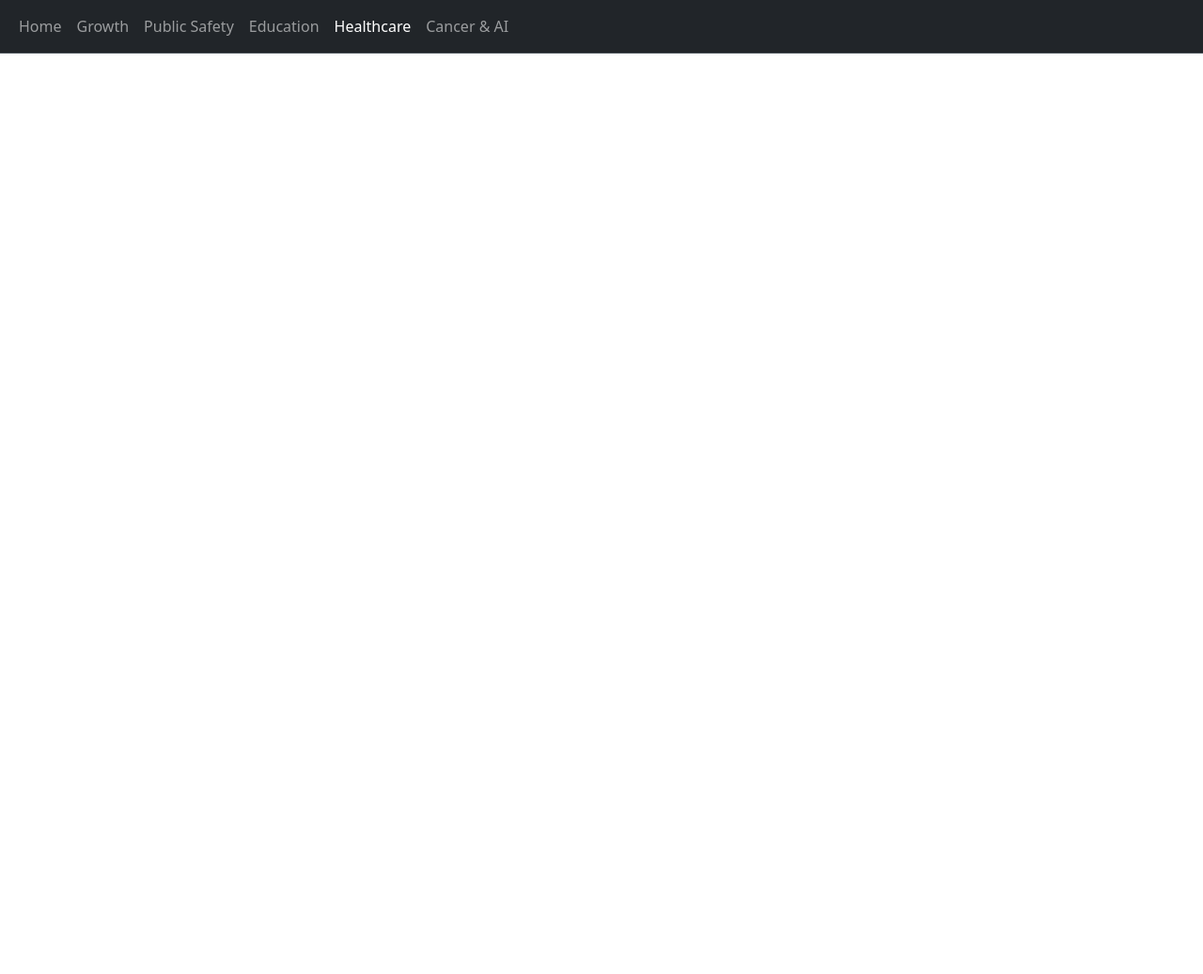
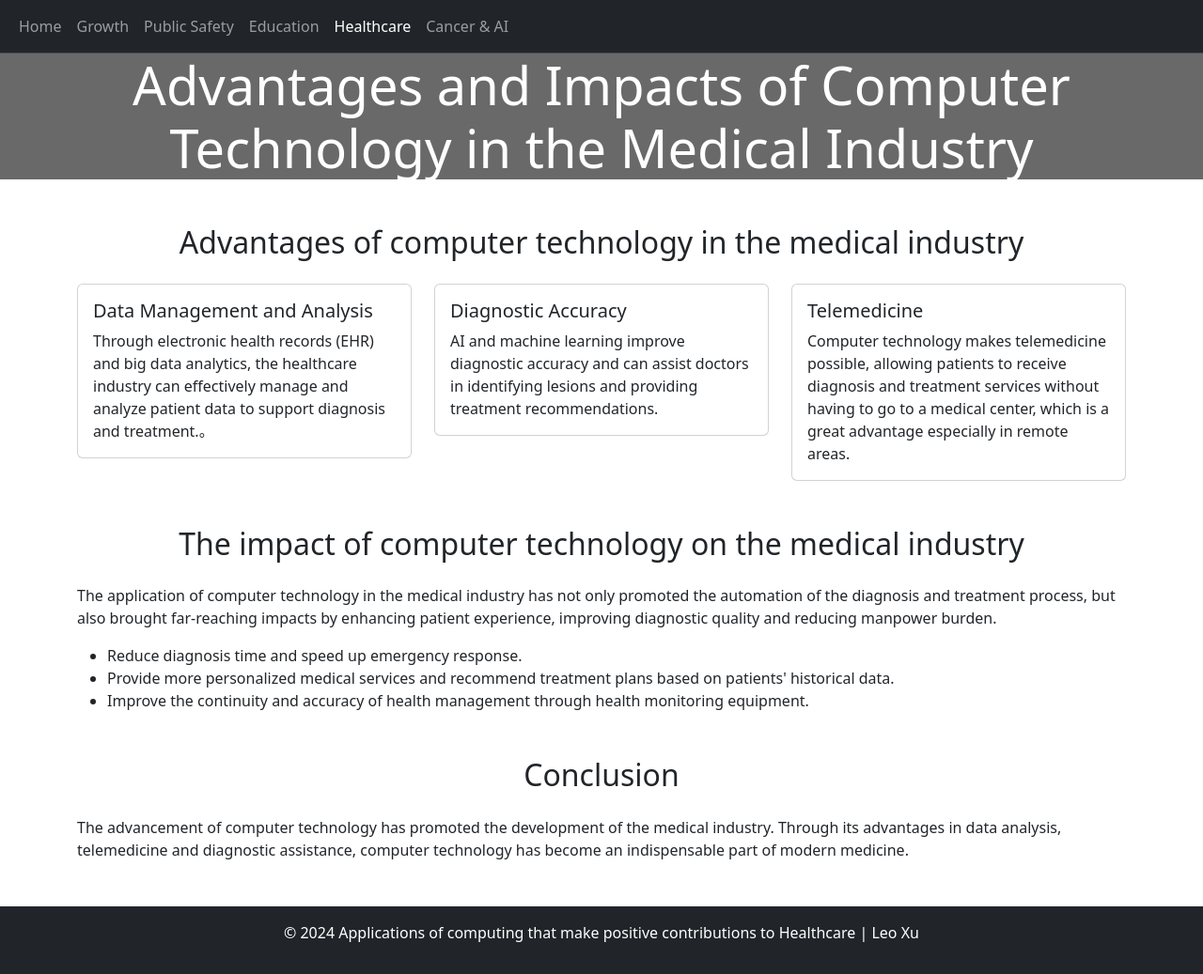
Before and after one commit to joe-garnett/pbweek4, a plain HTML site: page HeathCare.html in a window 1280 px wide. Shown: the whole page at 94% size. Before the commit the page ends 800 px from the top, so only its background shows below. Drawn offline with nearby package versions, Linux system fonts and the light colour scheme.

Commit message:
finished the webpage

```diff
--- a/HeathCare.html
+++ b/HeathCare.html
@@ -4,6 +4,7 @@
     <link href="https://cdn.jsdelivr.net/npm/bootstrap@5.3.3/dist/css/bootstrap.min.css" rel="stylesheet" integrity="sha384-QWTKZyjpPEjISv5WaRU9OFeRpok6YctnYmDr5pNlyT2bRjXh0JMhjY6hW+ALEwIH" crossorigin="anonymous">
     <meta charset="UTF-8">
     <title>Healthcare</title>
+
 </head>
 <body>
     <nav class="navbar navbar-expand-lg bg-dark border-bottom sticky-top border-body" data-bs-theme="dark">
@@ -35,5 +36,65 @@
             </div>
         </div>
     </nav>
+
+<header class="text-center text-white " style="background-color: dimgray;">
+    <h1 class="display-4">Advantages and Impacts of Computer Technology in the Medical Industry</h1>
+</header>
+
+<section id="advantages" class="container my-5">
+    <h2 class="text-center mb-4">Advantages of computer technology in the medical industry</h2>
+    <div class="row">
+        <div class="col-md-4">
+            <div class="card">
+                <div class="card-body">
+                    <h5 class="card-title">Data Management and Analysis</h5>
+                    <p class="card-text">Through electronic health records (EHR) and big data analytics, the healthcare industry can effectively manage and analyze patient data to support diagnosis and treatment.。</p>
+                </div>
+            </div>
+        </div>
+        <div class="col-md-4">
+            <div class="card">
+                <div class="card-body">
+                    <h5 class="card-title">Diagnostic Accuracy</h5>
+                    <p class="card-text">AI and machine learning improve diagnostic accuracy and can assist doctors in identifying lesions and providing treatment recommendations.</p>
+                </div>
+            </div>
+        </div>
+        <div class="col-md-4">
+            <div class="card">
+                <div class="card-body">
+                    <h5 class="card-title">Telemedicine</h5>
+                    <p class="card-text">Computer technology makes telemedicine possible, allowing patients to receive diagnosis and treatment services without having to go to a medical center, which is a great advantage especially in remote areas.</p>
+                </div>
+            </div>
+        </div>
+    </div>
+</section>
+
+
+<section id="impact" class="container my-5">
+    <h2 class="text-center mb-4">The impact of computer technology on the medical industry</h2>
+    <p>The application of computer technology in the medical industry has not only promoted the automation of the diagnosis and treatment process, but also brought far-reaching impacts by enhancing patient experience, improving diagnostic quality and reducing manpower burden.</p>
+    <ul>
+        <li>Reduce diagnosis time and speed up emergency response.</li>
+        <li>Provide more personalized medical services and recommend treatment plans based on patients' historical data.</li>
+        <li>Improve the continuity and accuracy of health management through health monitoring equipment.</li>
+    </ul>
+</section>
+
+
+<section id="conclusion" class="container my-5">
+    <h2 class="text-center mb-4">Conclusion</h2>
+    <p>The advancement of computer technology has promoted the development of the medical industry. Through its advantages in data analysis, telemedicine and diagnostic assistance, computer technology has become an indispensable part of modern medicine.</p>
+</section>
+
+
+<footer class="bg-dark text-white text-center py-3">
+    <p>&copy; 2024 Applications of computing that make positive contributions to Healthcare | Leo Xu</p>
+</footer>
+
+
+<script src="https://code.jquery.com/jquery-3.5.1.slim.min.js"></script>
+<script src="https://cdn.jsdelivr.net/npm/bootstrap@4.5.2/dist/js/bootstrap.bundle.min.js"></script>
 </body>
 </html>
```
